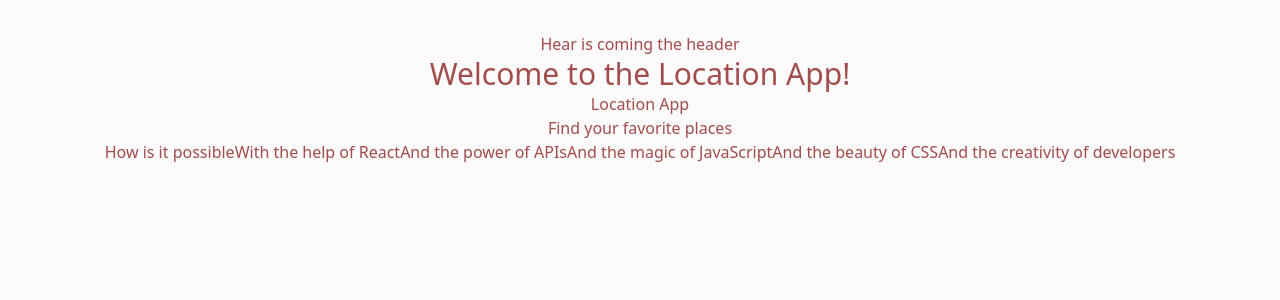
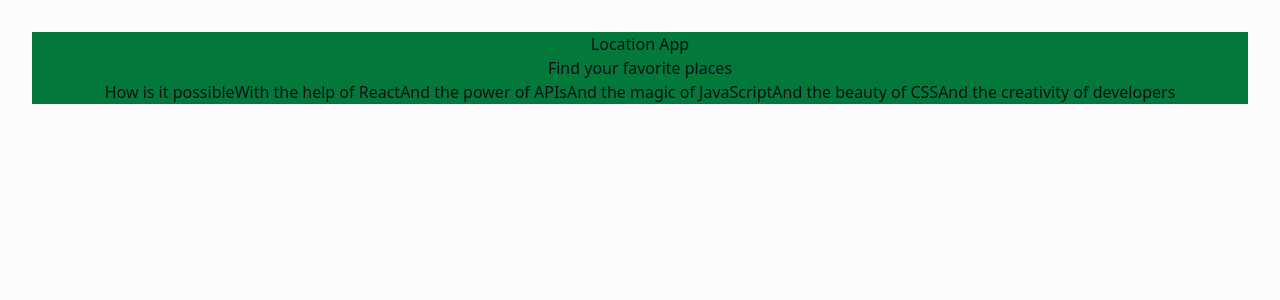
Before and after one commit to Mjos12002/location, a React (Vite) app: page / in a window 1280 px wide. Shown: the top 300 px of the page. Built offline with nearby package versions, Linux system fonts and the light colour scheme.

Commit message:
Added the header style

```diff
--- a/src/App.jsx
+++ b/src/App.jsx
@@ -5,10 +5,6 @@
 
   return (
     <>
-      <div>
-        Hear is coming the header
-      </div>
-      <p className="text-center text-3xl">Welcome to the Location App!</p>
       <Header/>
     </>
   )
--- a/src/component/header/Header.jsx
+++ b/src/component/header/Header.jsx
@@ -1,8 +1,8 @@
-
+import HeaderStyle from './style/Header.module.css'
 
 var Header = () => {
     return (
-        <div className="header">
+        <div className={HeaderStyle.header}>
         <h1>Location App</h1>
         <p>Find your favorite places</p>
         <span>How is it possible</span>
--- /dev/null
+++ b/src/component/header/style/Header.module.css
@@ -0,0 +1,4 @@
+.header {
+    width: 100%;
+    background-color: #02793b;
+}
--- a/src/index.css
+++ b/src/index.css
@@ -6,7 +6,7 @@
   font-weight: 400;
 
   color-scheme: light dark;
-  color: rgba(149, 49, 49, 0.87);
+  color: rgba(0, 1, 14, 0.87);
   background-color: #fcfafa;
 
   font-synthesis: none;
```
